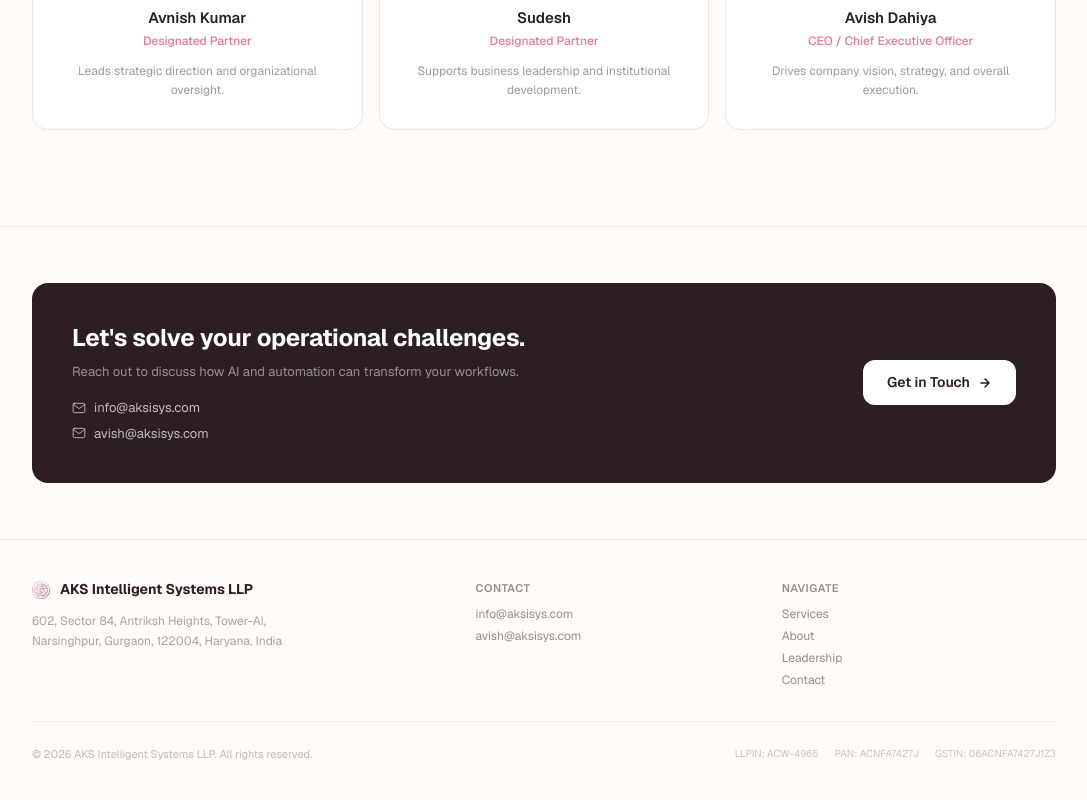
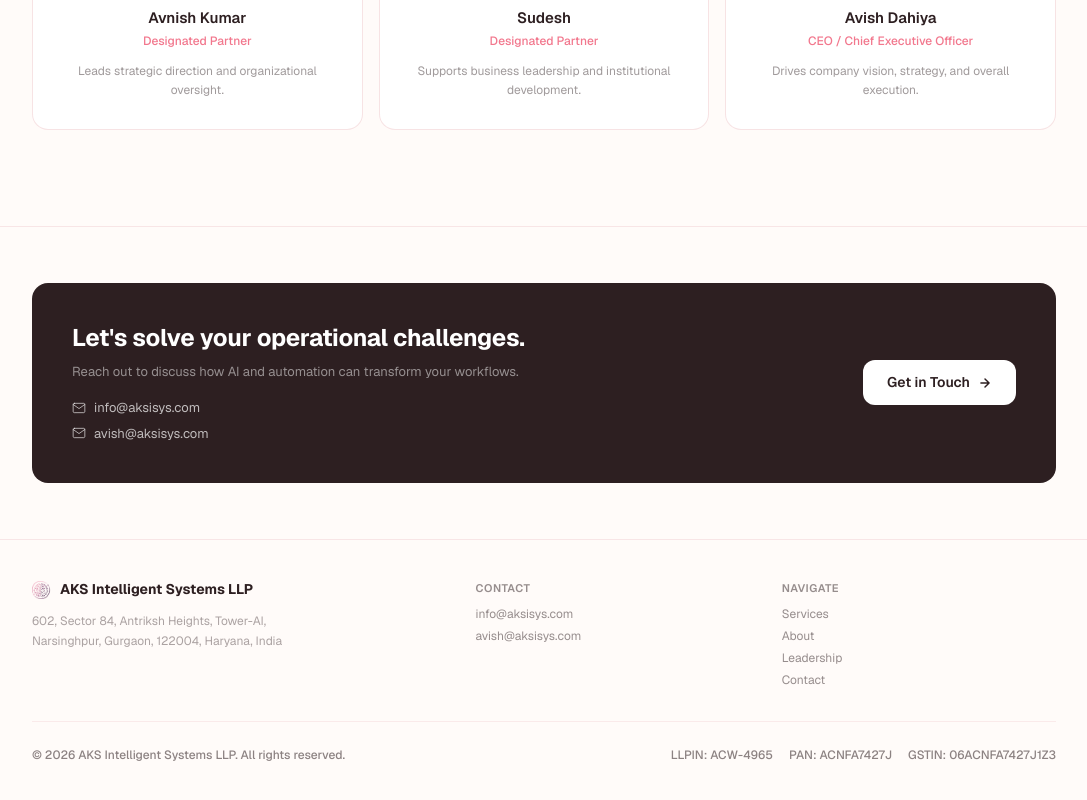
Before and after one commit to AKS-Intelligent-Systems/aks-website, a Next.js app: page / in a window 1280 px wide. Shown: the part 2728-3528 px from the top of the page, without its empty margins (96-1183 px from the left). Built offline with nearby package versions, Linux system fonts and the light colour scheme.

Commit message:
style: unify footer bottom row typography
Match the copyright line and legal identifiers (LLPIN, PAN, GSTIN)
on size, weight, and opacity so the footer base reads as one balanced
strip instead of two mismatched rows.

```diff
--- a/src/components/Footer.tsx
+++ b/src/components/Footer.tsx
@@ -53,10 +53,10 @@
         </div>
 
         <div className="border-t border-blush/40 pt-5 sm:pt-6 flex flex-col sm:flex-row items-start sm:items-center justify-between gap-3">
-          <p className="text-[10px] sm:text-[11px] text-plum/30">
+          <p className="text-[11px] sm:text-[12px] font-medium text-plum/55">
             &copy; {new Date().getFullYear()} AKS Intelligent Systems LLP. All rights reserved.
           </p>
-          <div className="flex flex-wrap items-center gap-x-3 sm:gap-x-4 gap-y-1 text-[9px] sm:text-[10px] text-plum/25">
+          <div className="flex flex-wrap items-center gap-x-3 sm:gap-x-4 gap-y-1 text-[11px] sm:text-[12px] font-medium text-plum/55">
             <span>LLPIN: ACW-4965</span>
             <span>PAN: ACNFA7427J</span>
             <span>GSTIN: 06ACNFA7427J1Z3</span>
```
